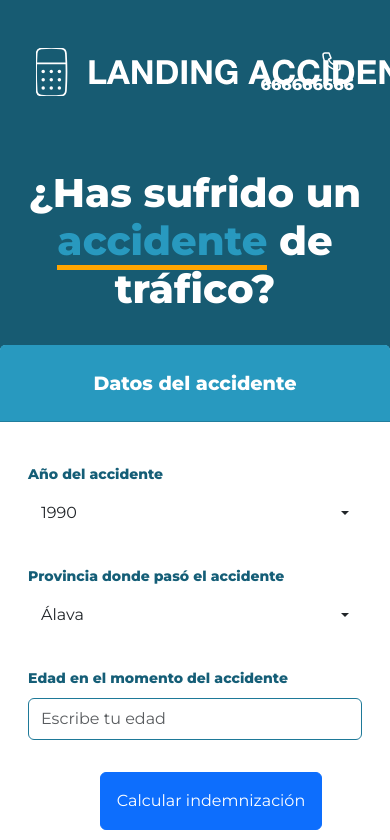
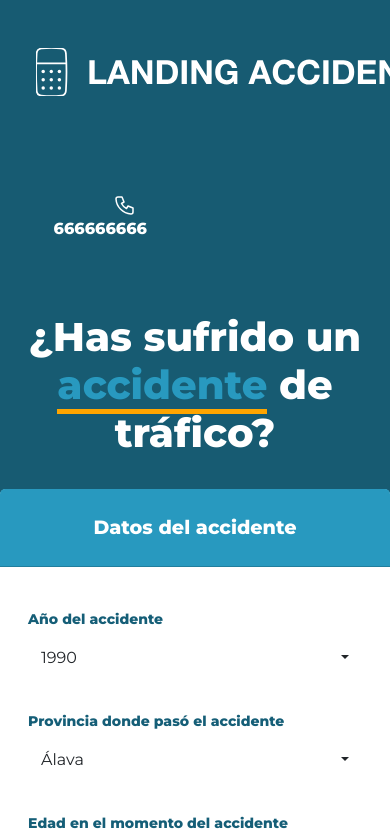
Before and after one commit to heb1k0/Landing-Accidentes, a plain HTML site: page index.html in a window 390 px wide. Shown: the top 840 px of the page. Drawn offline with nearby package versions, Linux system fonts and the light colour scheme.

Commit message:
Update header column class in index.html

```diff
--- a/index.html
+++ b/index.html
@@ -88,7 +88,7 @@
 <body>
     <div class="background">
         <header class="row" id="header">
-            <div class="col-6 p-5">
+            <div class="col-md-6 p-5">
                 <div style="transform: scale(1)">
                     <svg width="429.00000000000006" height="48.12476345597677"
                         viewBox="0 0 369.7687366167023 41.48026336385588" class="looka-1j8o68f">
```
